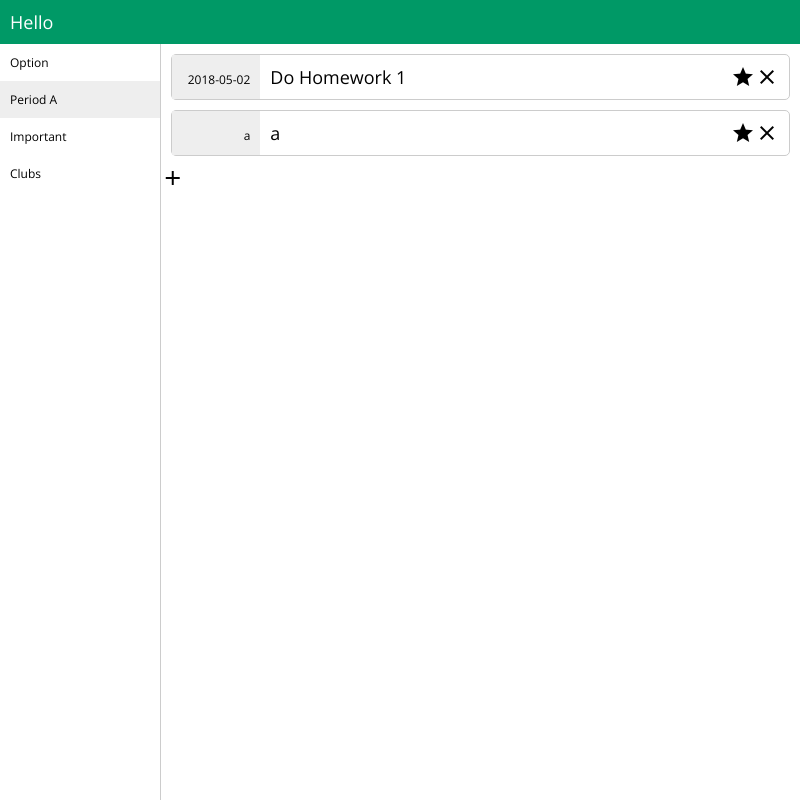
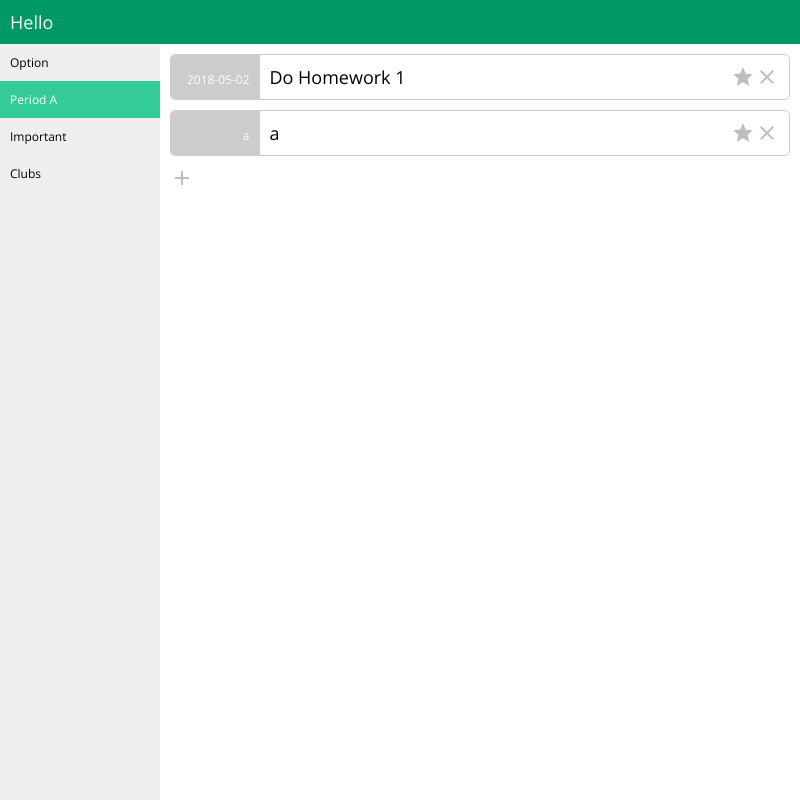
Before and after one commit to Nichodon/cowbell, an Electron app: page index.html in a window 800 px wide. Drawn offline with nearby package versions, Linux system fonts and the light colour scheme.

Commit message:
make theme flatter

```diff
--- a/styles.css
+++ b/styles.css
@@ -17,12 +17,36 @@ body {
     height: 100%;
     width: 100%;
 }
-.column {
-    width: 100%;
-}
 .main {
     display: flex;
     height: 100%;
+}
+.selector {
+    background-color: #eee;
+    display: flex;
+    flex-direction: column;
+    width: 200px;
+}
+.selector p {
+    font-size: 12px;
+    padding: 10px;
+}
+.selected {
+    background-color: #3c9;
+    color: #fff;
+}
+.column {
+    display: flex;
+    flex-direction: column;
+    width: 100%;
+}
+#category {
+    display: flex;
+    flex-direction: column;
+    width: 100%;
+}
+.add i {
+    margin: 10px;
 }
 .frame h1 {
     background-color: #096;
@@ -30,28 +54,18 @@ body {
     font-size: 18px;
     padding: 10px;
 }
-.selector {
-    border-right: 1px solid #ccc;
-    display: flex;
-    flex-direction: column;
-    height: 100%;
-    width: 200px;
-}
-.selector p {
-    font-size: 12px;
-    padding: 10px;
-}
-.selected {
-    background-color: #eee;
-}
 .item {
+    background-color: #fff;
     border: 1px solid #ccc;
     border-radius: 5px;
     display: flex;
-    margin: 10px;
+    margin: 10px 10px 0 10px;
 }
 .date {
-    background-color: #eee;
+    background-color: #ccc;
+    border-bottom-left-radius: 4px;
+    border-top-left-radius: 4px;
+    color: #fff;
     font-size: 12px;
     padding: 16px 10px 10px 10px;
     text-align: right;
@@ -73,6 +87,8 @@ body {
     width: calc(100% - 20px);
 }
 i {
+    cursor: pointer;
+    opacity: 0.25;
     transition: 0.1s;
 }
 i:hover {
```
